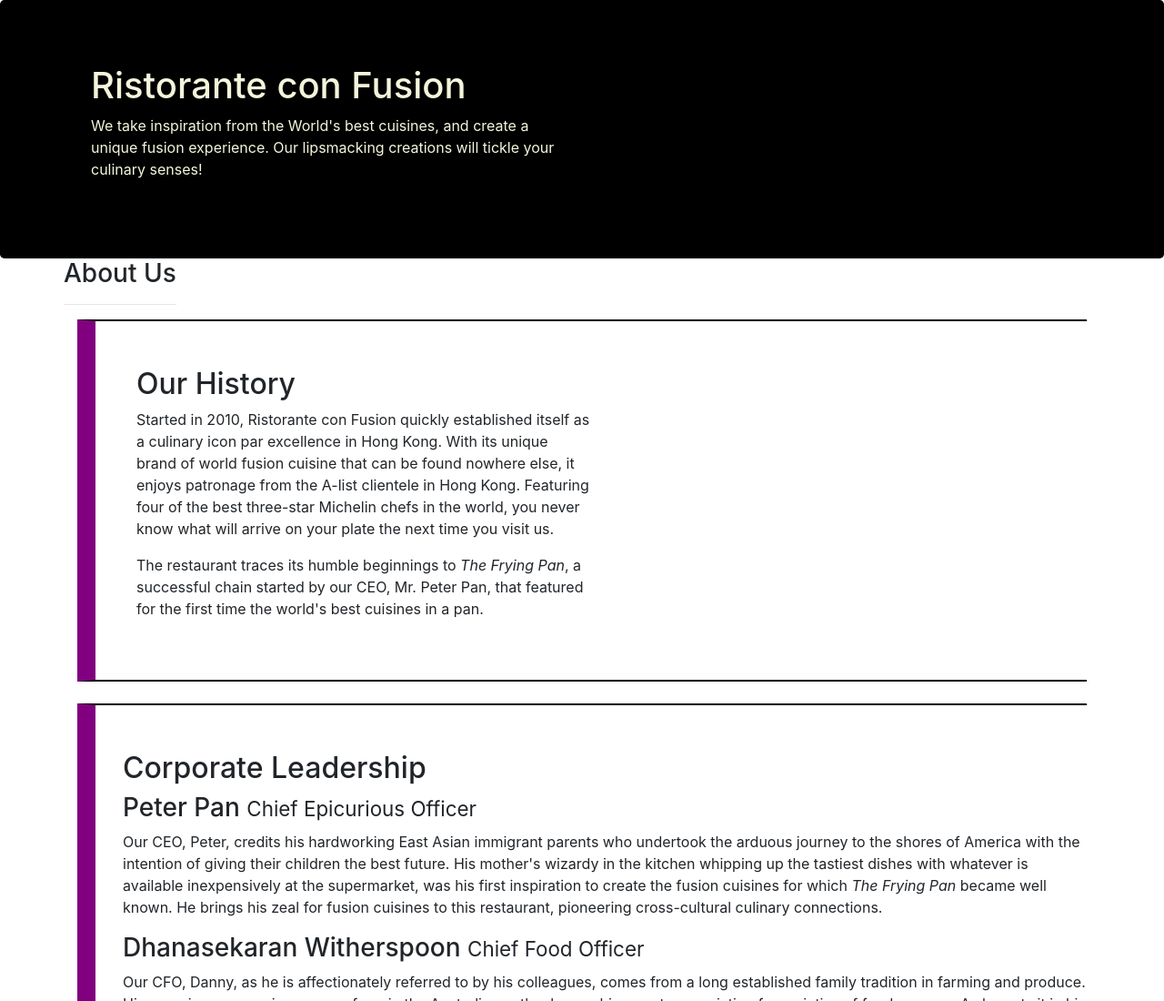
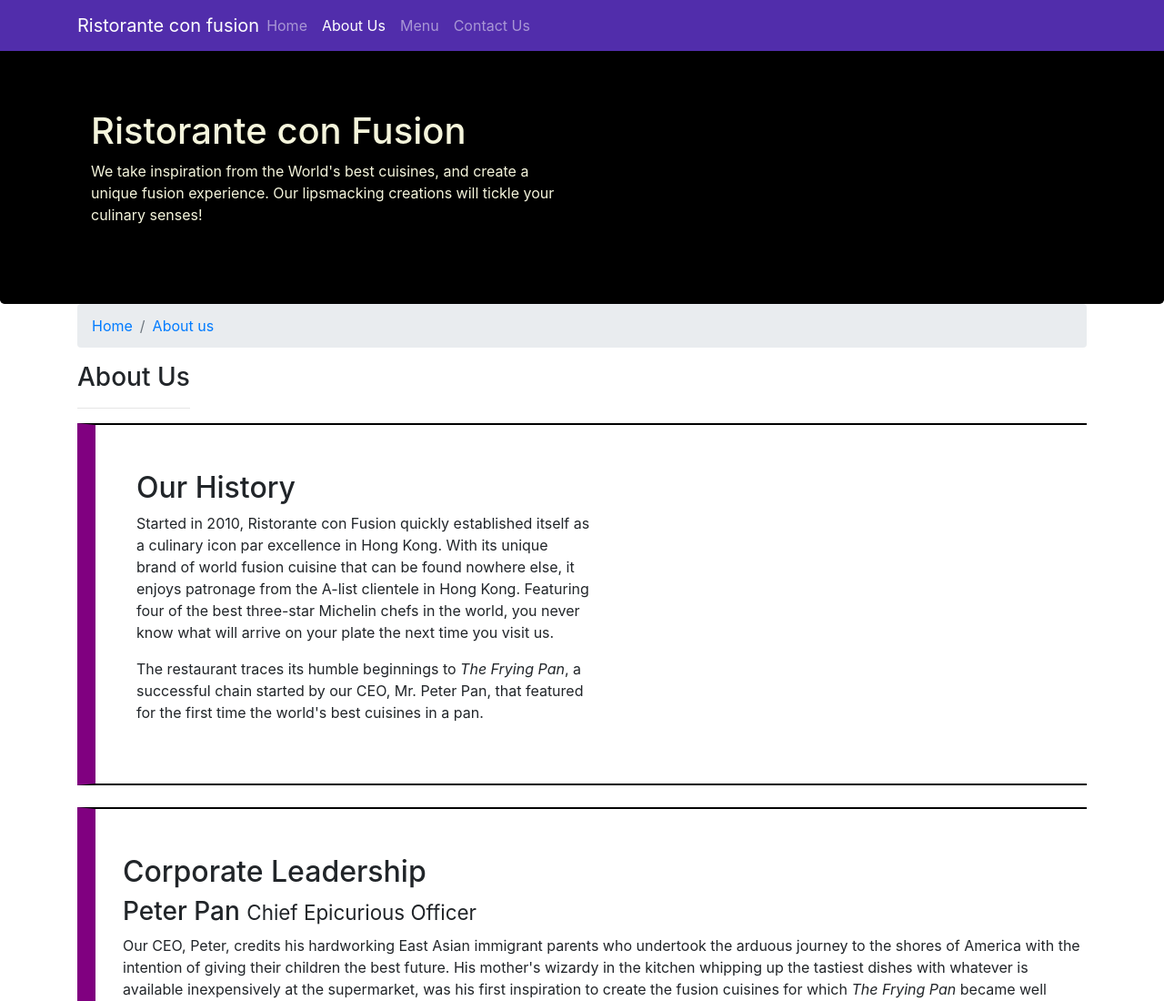
Before and after one commit to chauhanad1/Full_stack, a website: page aboutus.html in a window 1280 px wide. Shown: the top 1100 px of the page at 91% size. Drawn offline with nearby package versions, Linux system fonts and the light colour scheme.

Commit message:
navbar and breadcrumbs

```diff
--- a/aboutus.html
+++ b/aboutus.html
@@ -15,6 +15,25 @@
 </head>
 
 <body>
+        <nav class="navbar navbar-dark navbar-expand-sm  fixed-top">
+                <div class="container">
+                    <button class="navbar-toggler" type="button" data-toggle="collapse" data-target="#Navbar">
+                        <span class="navbar-toggler-icon"></span>
+                    </button>
+                    <a class="navbar-brand mr-auto" href="./index.html" >Ristorante con fusion</a>
+                    <div class="collapse navbar-collapse " id="Navbar" >
+                            <ul class="navbar-nav mr-auto">
+                                 <li class="nav-item"><a class="nav-link" href="./index.html">Home</a></li>
+                                 <li class="nav-item active"><a class="nav-link " href="#">About Us</a></li>
+                                 <li class="nav-item"><a class="nav-link " href="#">Menu</a></li>
+                                 <li class="nav-item"><a class="nav-link " href="#">Contact Us</a></li>
+                             </ul>
+                    </div>
+
+                </div>
+
+            </nav>
+
 
     <header class="jumbotron">
         <div class="container">
@@ -30,7 +49,11 @@
     </header>
 
     <div class = "container">
-        <div class="row">
+        <div class="row row-header">
+            <ol class="col-12 breadcrumb">
+                <li class="breadcrumb-item"><a href="./index.html">Home</a></li>
+                <li class="breadcrumb-item active"><a href="#">About us</a></li>
+            </ol>
             <div>
                <h3>About Us</h3>
                <hr>
@@ -78,7 +101,7 @@
                 <div class="col-4 offset-1 col-sm-2">
                     <h5>Links</h5>
                     <ul class="list-unstyled">
-                        <li><a href="#">Home</a></li>
+                        <li><a href="./index.html">Home</a></li>
                         <li><a href="#">About</a></li>
                         <li><a href="#">Menu</a></li>
                         <li><a href="#">Contact</a></li>
--- a/css/styles.css
+++ b/css/styles.css
@@ -7,8 +7,9 @@
     margin: 0px auto;
     padding: 50px 0px 50px 30px;
     min-height: 200px;
+
     border-left: 20px solid purple;
-    border-bottom: 2px solid black;
+   border-bottom: 2px solid black;
     border-top: 2px solid black;
 
 }
@@ -32,3 +33,11 @@
 #headings{
     color: dimgrey;
 }
+body{
+padding-top: 50px;
+z-index: 0px;
+}
+
+.navbar-dark{
+    background-color: #512DAB;
+}
```
Also changed, not shown: index.html (+25 -1 lines).
